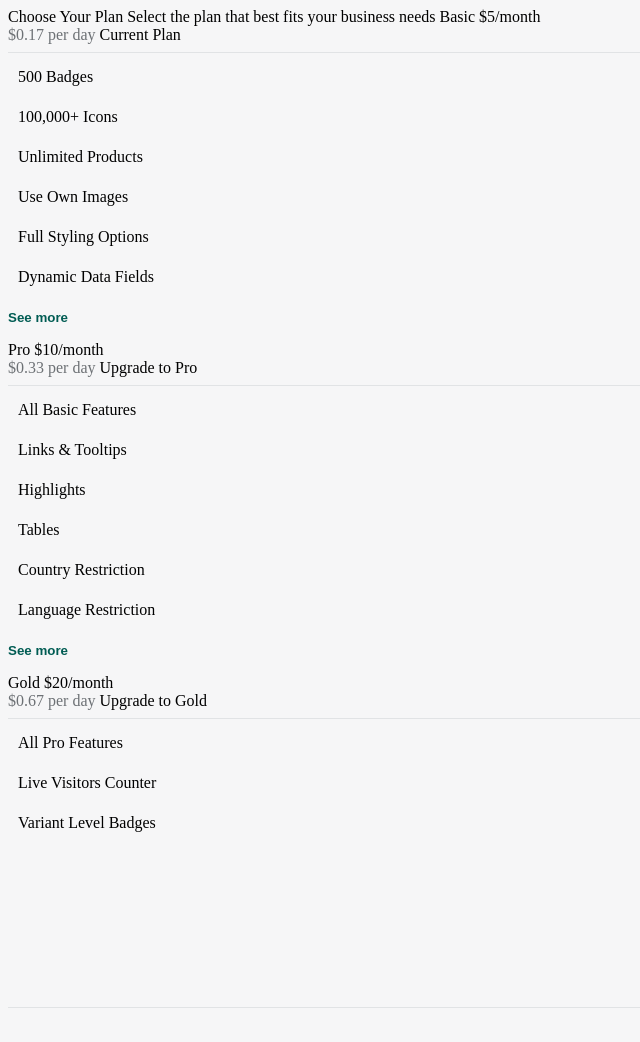
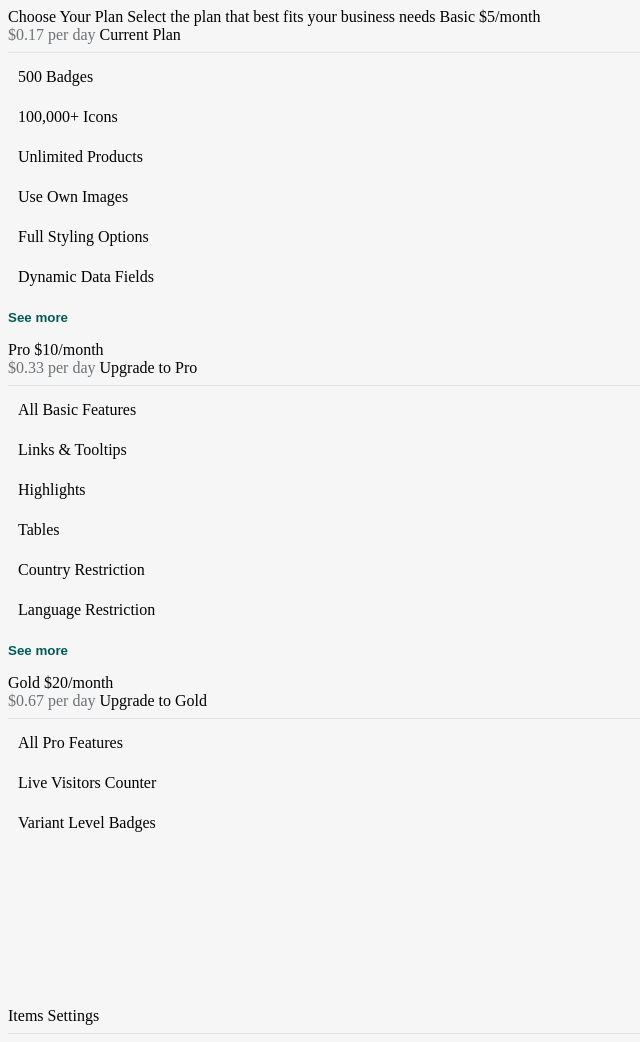
Before and after one commit to oyeeankit/BFS-Code, a plain HTML site: page plans.html in a window 1280 px wide. Shown: the whole page, without its empty margins (0-640 px from the left). Before the commit the page ends 1016 px from the top, so only its background shows below. Drawn offline with Linux system fonts and the light colour scheme.

Commit message:
Add button group for Items and Settings in plans interface

```diff
--- a/plans.html
+++ b/plans.html
@@ -117,6 +117,10 @@
               <s-list-item style="visibility:hidden;">Hidden Feature 3</s-list-item>
               <s-list-item style="visibility:hidden;"><button>See more</button></s-list-item>
             </s-list>
+            <s-button-group gap="none">
+  <s-button slot="secondary-actions">Items</s-button>
+  <s-button slot="secondary-actions">Settings</s-button>
+</s-button-group>
           </s-stack>
           <hr style="border:none;border-top:1px solid #E1E3E5; margin:8px 0;">
         </s-box>
```
